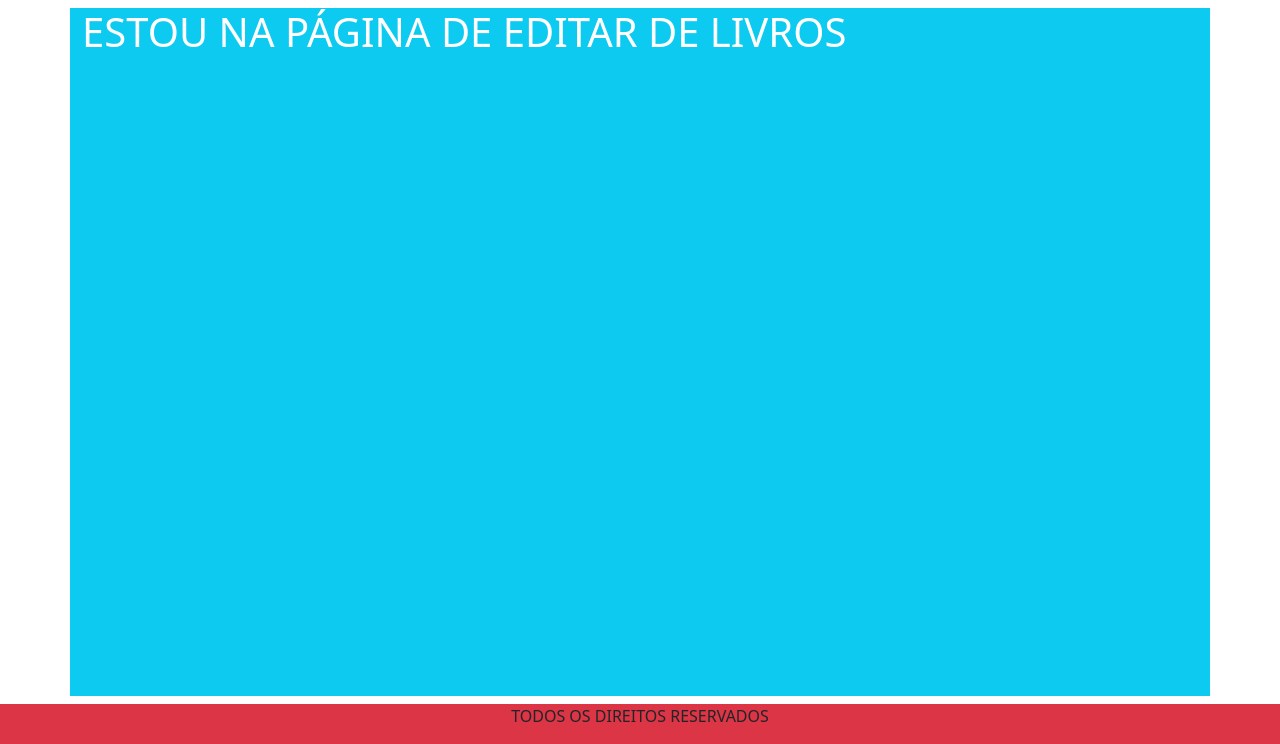
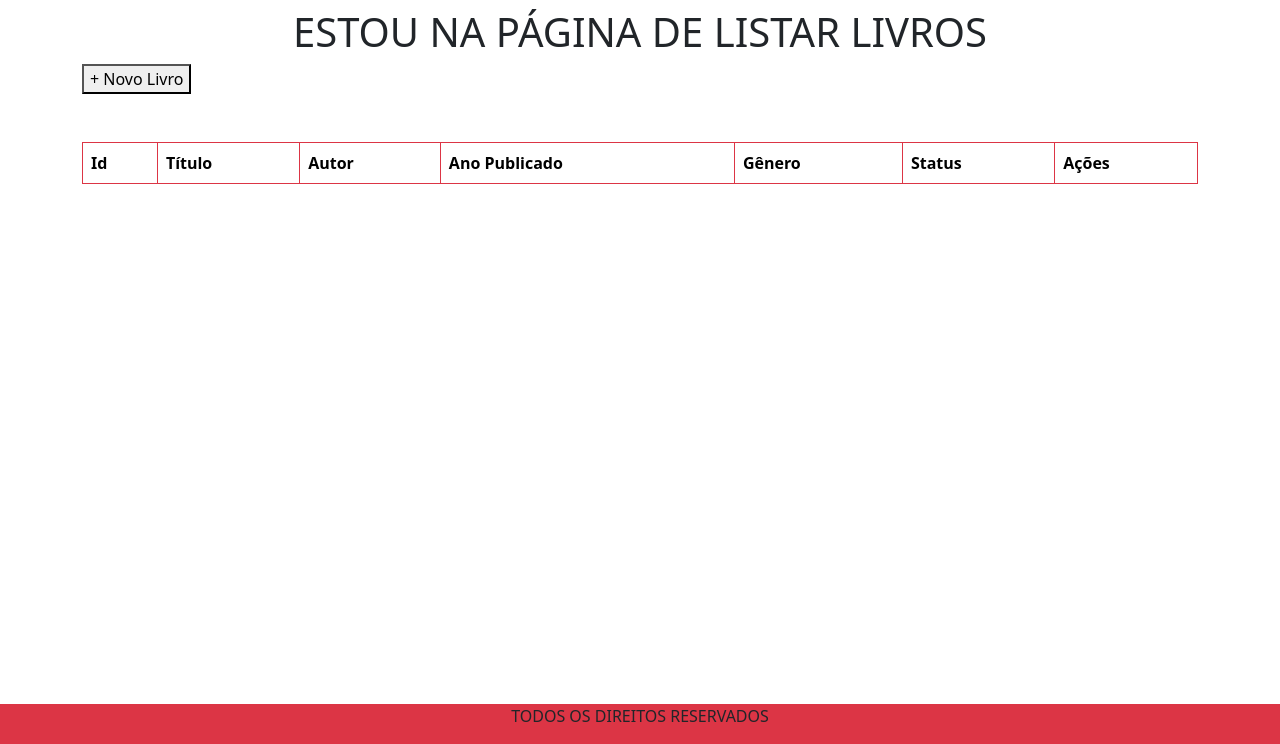
Before and after one commit to Sodrez/SISTEMA-BIBLIOTECA-DDS-27, a Node server app: template client/views/Livros/listar.ejs in a window 1280 px wide. Shown: the part 56-800 px from the top of the page. Run offline with Node 20, Linux system fonts and the light colour scheme; the template is opened without the code that fills it, so the values that code supplies are empty; some libraries are stand-ins or nearby versions.

Commit message:
coisa pra prova

```diff
--- a/client/views/Livros/listar.ejs
+++ b/client/views/Livros/listar.ejs
@@ -1,10 +1,60 @@
 <%- include('../partials/header') %>
 
-    <main class="bg-info container my-2 flex-grow-1">
-        <h1 style="color: white;">
-            ESTOU NA PÁGINA DE EDITAR DE LIVROS
+    <main class="container my-2 flex-grow-1">
+        <h1 class="text-center">
+        ESTOU NA PÁGINA DE LISTAR LIVROS
         </h1>
+
+        <!-- BOTÃO PARA PÁGINA DE CADASTRO -->
+        <a href="/livro/cadastro">
+            <button class="btn-solid theme-accent"> + Novo Livro </button>
+        </a>
+
+        <!-- TABELA COM OS DADOS DOS USUÁRIOS -->
+        <table class=" table mt-5 table-bordered border-danger">
+            <thead>
+                <tr>
+                    <th scope="col"> Id </th>
+                    <th scope="col"> Título </th>
+                    <th scope="col"> Autor </th>
+                    <th scope="col"> Ano Publicado </th>
+                    <th scope="col"> Gênero </th>
+                    <th scope="col"> Status </th>
+                    <th scope="col"> Ações </th>
+                </tr>
+            </thead>
+
+            <tbody>
+                <!-- LAÇO DE REPETIÇÃO PARA INTERAGIR COM A LISTA VINDO DO BACKEND -->
+                <% listaLivros.forEach( livro => { %>
+                    <!-- listaUsuarios - lista vinda do banco -->
+                    <!-- user - cada indice da lista "listaUsuarios" -->
+                    <tr>
+                        <td> <%= livro.id_livro %> </td>
+                        <td> <%= livro.titulo %> </td>
+                        <td> <%= livro.autor %> </td>
+                        <td> <%= livro.ano_publicacao %> </td>
+                        <td> <%= livro.genero %> </td>
+                        <td> <%= livro.esta_disponivel %> </td>
+                        <!-- BOTÕES DE AÇÕES -->
+                        <td class="d-flex justify-content-center gap-6">
+                            <!-- BOTÃO DE EDITAR -->
+                            <a href="livro/editar/<%= livro.id_livro %>">
+                                <button class="btn-solid theme-warning">
+                                    Editar
+                                </button>
+                            </a>
+                            <!-- BOTÃO DE EXCLUIR -->
+                            <form
+                                action="livro/deletar/<%= livro.id_livro %>" method="post"
+                                onsubmit="return confirm('Deseja realmente excluir esse livro?')">
+                                <button type="submit" class="btn-solid theme-danger"> Excluir </button>
+                            </form>
+                        </td>
+                    </tr>
+                <% }) %>
+            </tbody>
+        </table>
     </main>
 
-<!-- IMPORTAÇÃO DO FOOTER -->
 <%- include('../partials/footer') %>
```
Also changed, not shown: client/views/Livros/cadastrar.ejs (added, +58 -0 lines), client/views/Livros/editar.ejs (deleted, +0 -10 lines), client/views/Livros/livros.ejs (deleted, +0 -58 lines), server/controllers/livroControllers.js (added, +60 -0 lines), server/models/livroModels.js (added, +41 -0 lines), server/routes/livroRoutes.js (+28 -0 lines).
